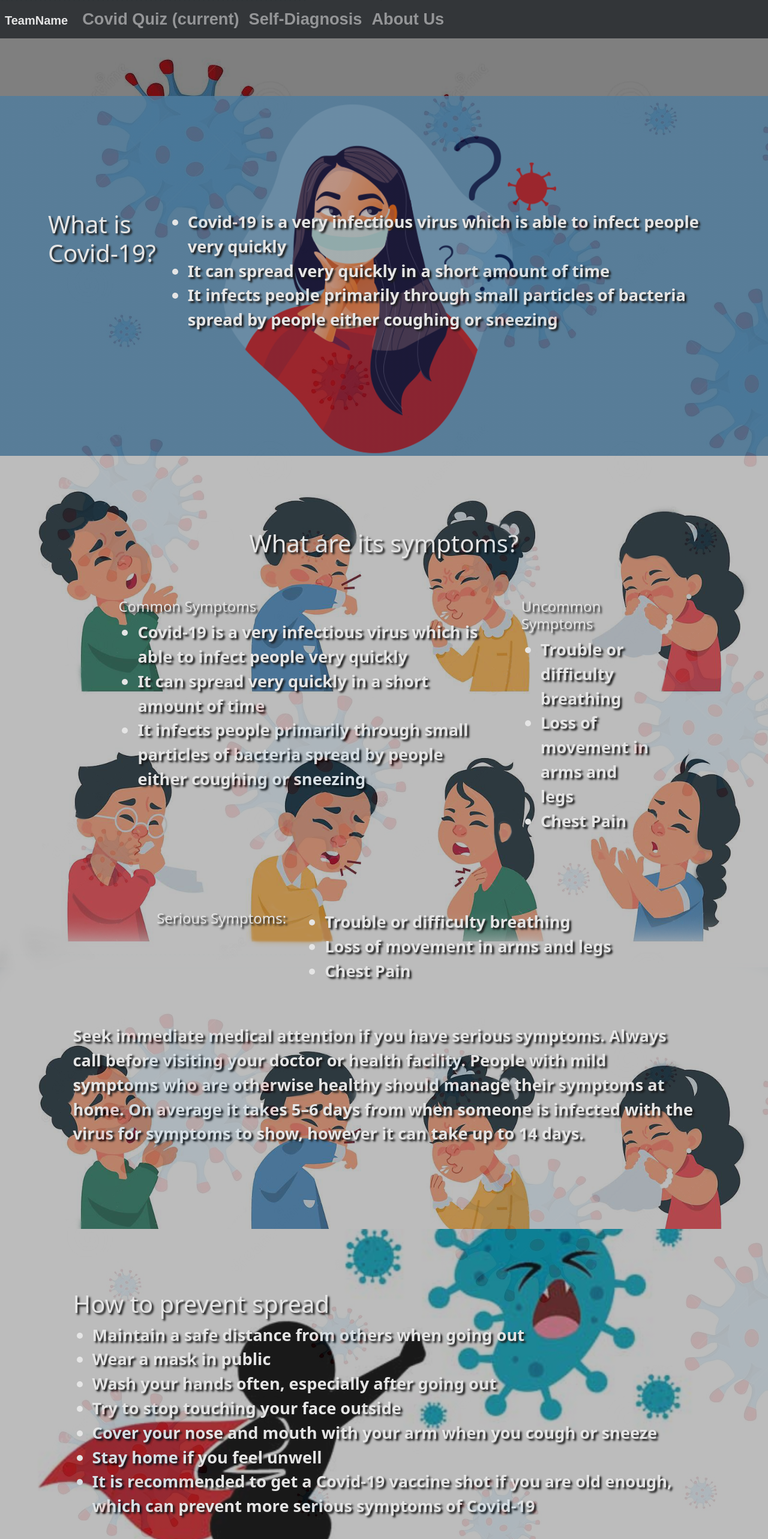
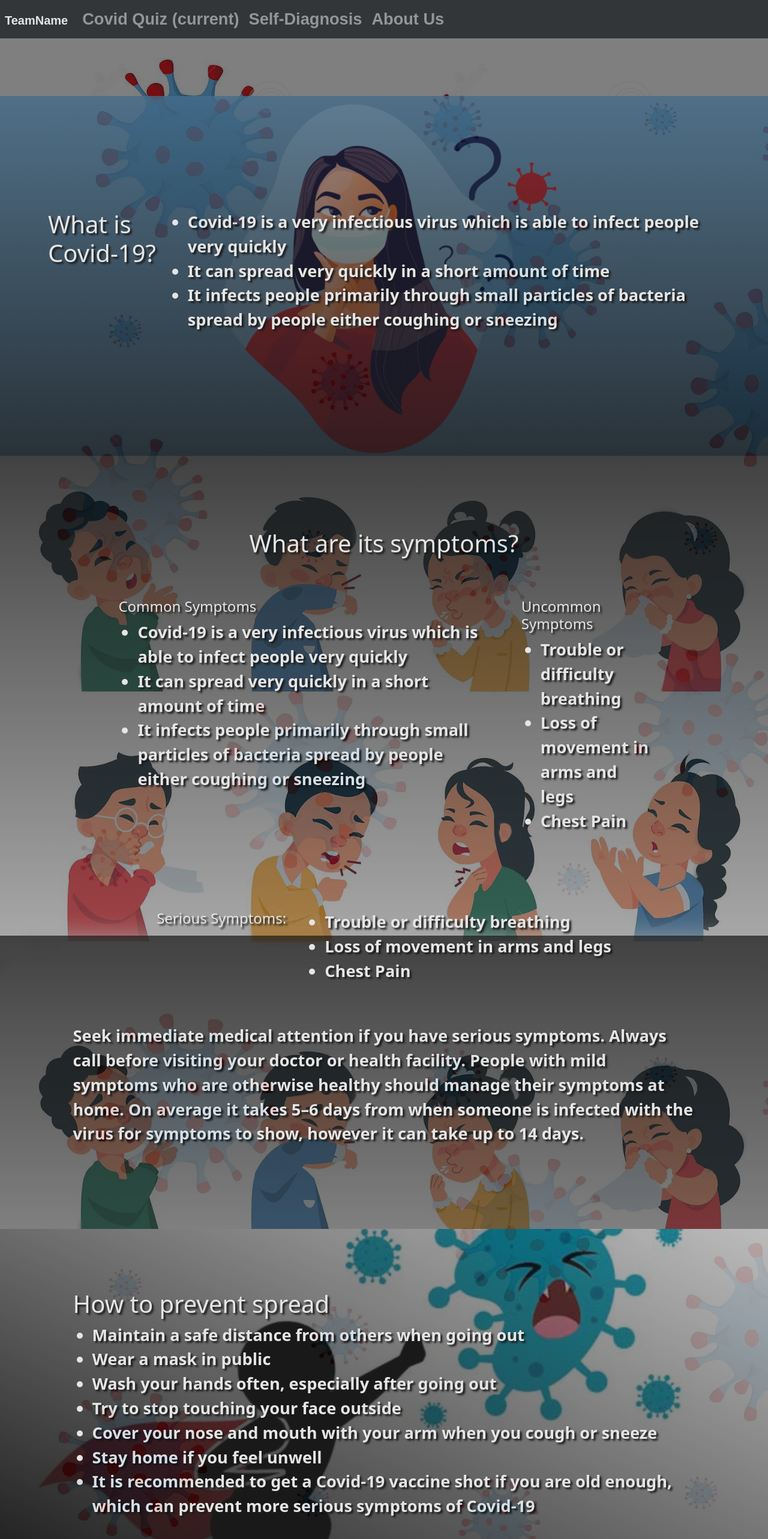
Before and after one commit to kayn0111034/htv-2021, a React (Create React App) app: page /home in a window 1280 px wide. Shown: the top 2566 px of the page at 60% size. Built offline with nearby package versions, Linux system fonts and the light colour scheme.

Commit message:
Apply a gradient to home page

```diff
--- a/src/components/AboutUs.jsx
+++ b/src/components/AboutUs.jsx
@@ -29,7 +29,7 @@ const AboutUs = () => {
                </div>
             <div>
                <h2>William Zhang</h2>
-               <div>Hi, im currently a first year at UTSC</div>
+               <div>Hi, I'm currently a first year at UTSC</div>
             </div>
 
         </div>
--- a/src/index.css
+++ b/src/index.css
@@ -38,7 +38,7 @@ div .navbar a{
 
 .box1{
   height: 75vh;
-  background-image: linear-gradient(rgba(0, 0, 0, 0.2), rgba(0, 0, 0, 0.2)), url("pictures/what_is_covid_19.png");
+  background-image: linear-gradient(rgba(0, 0, 0, 0.3), rgba(0, 0, 0, 0.8)), url("pictures/what_is_covid_19.png");
   width: 100%;
   background-size: cover;
   background-position: center;
@@ -50,7 +50,7 @@ div .navbar a{
 
 .box2{
   height: 75vh;
-  background-image: linear-gradient(rgba(0, 0, 0, 0.2), rgba(0, 0, 0, 0.2)), url("pictures/sneezing-kids-cartoon-boys-girls-characters-coughing-catching-flu-coronavirus-disease-symptoms-prevention-concept-178885765.jpg.png");
+  background-image: linear-gradient(rgba(0, 0, 0, 0.8), rgba(0, 0, 0, 0.3)), url("pictures/sneezing-kids-cartoon-boys-girls-characters-coughing-catching-flu-coronavirus-disease-symptoms-prevention-concept-178885765.jpg.png");
   width: 100%;
   background-size: cover;
   background-position: center;
@@ -59,7 +59,7 @@ div .navbar a{
 }
 .box3{
   height: 75vh;
-  background-image: linear-gradient(rgba(0, 0, 0, 0.2), rgba(0, 0, 0, 0.2)), url("pictures/superhero\ punching\ germ.jpg");
+  background-image: linear-gradient(to top right, rgba(0, 0, 0, 1), rgba(0, 0, 0, 0.2)), url("pictures/superhero\ punching\ germ.jpg");
   width: 100%;
   background-size: cover;
   background-position: center;
```
